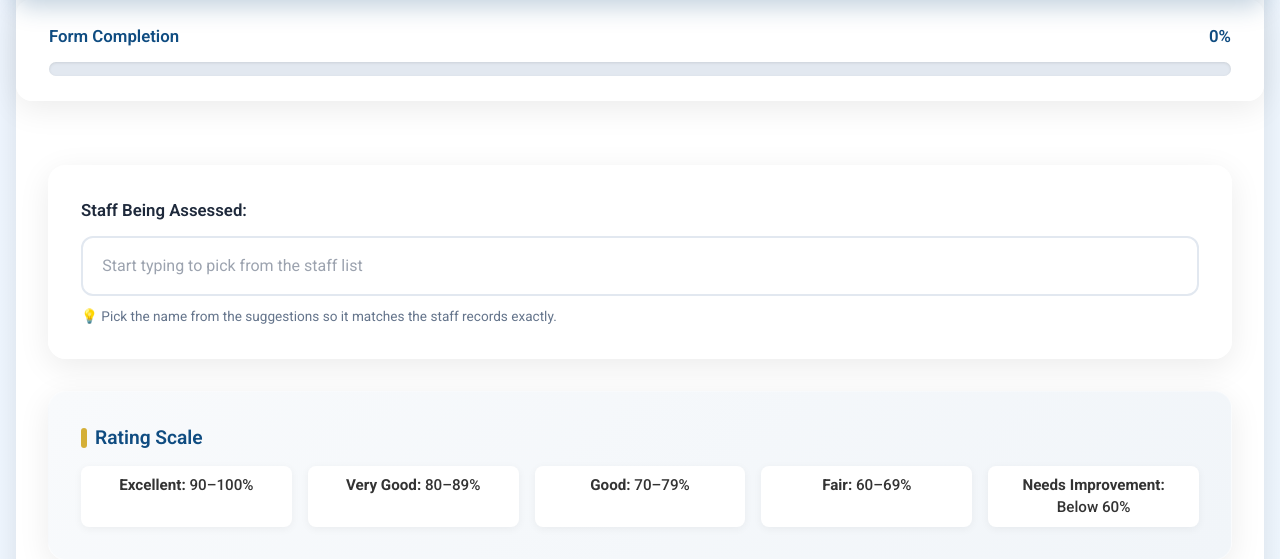
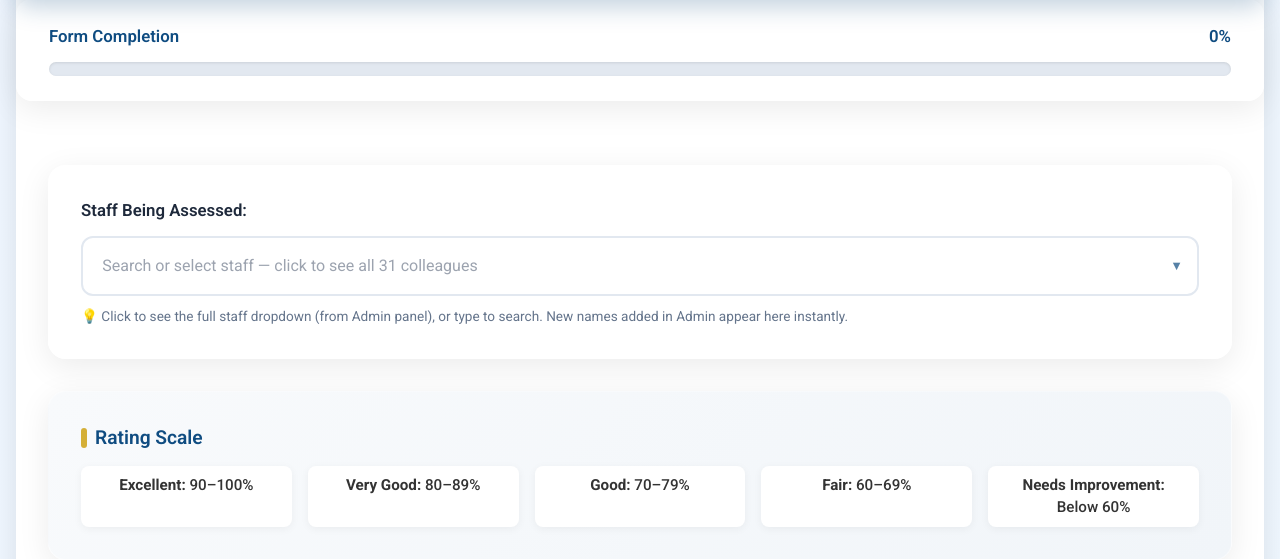
Before and after one commit to Fredderby/appraisal-HQ, a FastAPI app: template backend/templates/index.html in a window 1280 px wide. Shown: the part 307-866 px from the top of the page. Run offline with FastAPI, Linux system fonts and the light colour scheme; the template is opened without the code that fills it, so the values that code supplies are empty; parts of the project's set-up code (start-up, migrations or seed data) failed here and were passed over; some libraries are stand-ins or nearby versions.

Commit message:
feat: searchable dropdown for all DB names + Top 5 leading by overall avg

```diff
--- a/frontend/static/js/script.js
+++ b/frontend/static/js/script.js
@@ -34,8 +34,13 @@ document.addEventListener('DOMContentLoaded', function() {
                 suggestionsBox.classList.add('hidden');
                 return;
             }
+            // dropdown header showing count / source
+            var hdr = document.createElement('div');
+            hdr.className = 'dropdown-header';
+            hdr.textContent = list.length + ' staff — from Admin panel';
+            suggestionsBox.appendChild(hdr);
             list.forEach(function(name) {
-                const div = document.createElement('div');
+                var div = document.createElement('div');
                 div.textContent = name;
                 div.className = 'name-suggestion-item';
                 div.addEventListener('mousedown', function(e) {
@@ -53,8 +58,18 @@ document.addEventListener('DOMContentLoaded', function() {
 
         function selectName(name) {
             nameInput.value = name;
+            var wrap = document.getElementById('name-autocomplete-wrap');
+            if (wrap) wrap.classList.add('has-value');
             suggestionsBox.classList.add('hidden');
             activeIndex = -1;
+            if (nameInput.dispatchEvent) nameInput.dispatchEvent(new Event('change', {bubbles:true}));
+        }
+        function clearSelection() {
+            nameInput.value = '';
+            var wrap = document.getElementById('name-autocomplete-wrap');
+            if (wrap) wrap.classList.remove('has-value');
+            showSuggestions(window.STAFF_NAMES.slice());
+            nameInput.focus();
         }
 
         // --- powerful fuzzy search helpers
@@ -104,25 +119,41 @@ document.addEventListener('DOMContentLoaded', function() {
         }
 
         nameInput.addEventListener('input', function() {
-            var query = nameInput.value.trim().toLowerCase();
-            hideOnFocusName(query);
+            var q = nameInput.value.trim();
+            var wrap = document.getElementById('name-autocomplete-wrap');
+            if (wrap) { if (q) wrap.classList.add('has-value'); else wrap.classList.remove('has-value'); }
+            hideOnFocusName(q.toLowerCase());
         });
-        // show all names on focus/click so every DB name is a potential pop-up
+        // searchable dropdown: click/focus shows full list from Admin panel
         nameInput.addEventListener('focus', function() {
             var q = nameInput.value.trim().toLowerCase();
-            if (!q) showSuggestions(window.STAFF_NAMES.slice(0, 8));
+            if (!q) showSuggestions(window.STAFF_NAMES.slice());
             else hideOnFocusName(q);
         });
         nameInput.addEventListener('click', function() {
             var q = nameInput.value.trim().toLowerCase();
             if (!q && suggestionsBox.classList.contains('hidden')) {
-                showSuggestions(window.STAFF_NAMES.slice(0, 8));
+                showSuggestions(window.STAFF_NAMES.slice());
             }
         });
+        // click on X to clear
+        var wrapEl = document.getElementById('name-autocomplete-wrap');
+        if (wrapEl) {
+            wrapEl.addEventListener('click', function(e) {
+                if (!wrapEl.classList.contains('has-value')) return;
+                var rect = wrapEl.getBoundingClientRect();
+                if (e.clientX > rect.right - 40 && e.clientY > rect.top && e.clientY < rect.bottom) {
+                    if (e.target === wrapEl || e.target.closest && !e.target.closest('#name-suggestions')) {
+                        // crude X hit — only if near right edge and has value
+                        if (wrapEl.classList.contains('has-value')) { e.preventDefault(); clearSelection(); }
+                    }
+                }
+            });
+        }
 
         function hideOnFocusName(query) {
             if (!query) {
-                showSuggestions(window.STAFF_NAMES.slice(0, 8));
+                showSuggestions(window.STAFF_NAMES.slice());
                 return;
             }
             var scored = [];
--- a/frontend/templates/index.html
+++ b/frontend/templates/index.html
@@ -396,22 +396,52 @@
             }
         }
 
-        /* Name Autocomplete */
+        /* Name Autocomplete — searchable dropdown */
         .name-autocomplete {
             position: relative;
         }
+        .name-autocomplete::after {
+            content: '▼';
+            position: absolute;
+            right: 1rem;
+            top: 50%;
+            transform: translateY(-50%);
+            color: var(--dclm-blue);
+            font-size: 0.8rem;
+            pointer-events: none;
+            opacity: 0.7;
+        }
+        .name-autocomplete.has-value::after {
+            content: '✕';
+            pointer-events: auto;
+            cursor: pointer;
+            opacity: 0.5;
+        }
         .name-suggestions {
             position: absolute;
-            top: 100%;
+            top: calc(100% + 6px);
             left: 0;
             right: 0;
             z-index: 50;
             background: white;
             border: 2px solid var(--dclm-blue);
-            border-radius: 0 0 12px 12px;
-            max-height: 240px;
+            border-radius: 12px;
+            max-height: 320px;
             overflow-y: auto;
             box-shadow: 0 12px 32px rgba(0, 0, 0, 0.12);
+            overflow-x: hidden;
+        }
+        .name-suggestions .dropdown-header {
+            padding: 0.6rem 1.2rem;
+            font-size: 0.75rem;
+            font-weight: 600;
+            color: var(--dclm-gray);
+            text-transform: uppercase;
+            letter-spacing: 0.05em;
+            background: #F8FAFC;
+            border-bottom: 1px solid #E2E8F0;
+            position: sticky;
+            top: 0;
         }
         .name-suggestion-item {
             padding: 0.8rem 1.2rem;
@@ -617,11 +647,11 @@
             <!-- Staff Name -->
             <section class="form-section">
                 <label class="section-label">Staff Being Assessed:</label>
-                <div class="name-autocomplete">
-                    <input type="text" id="staff_name" name="staff_name" class="form-input" placeholder="Start typing to pick from the staff list" required autocomplete="off">
+                <div class="name-autocomplete" id="name-autocomplete-wrap">
+                    <input type="text" id="staff_name" name="staff_name" class="form-input" style="padding-right: 2.5rem;" placeholder="Search or select staff — click to see all 31 colleagues" required autocomplete="off">
                     <div id="name-suggestions" class="name-suggestions hidden"></div>
                 </div>
-                <p class="suggestion-hint">💡 Pick the name from the suggestions so it matches the staff records exactly.</p>
+                <p class="suggestion-hint">💡 Click to see the full staff dropdown (from Admin panel), or type to search. New names added in Admin appear here instantly.</p>
                 <input type="hidden" name="device_id" id="device_id" value="">
             </section>
 
@@ -889,7 +919,7 @@
     </div>
 
     <script>window.STAFF_NAMES = {{ staff_names_json | safe }};</script>
-    <script src="{{ url_for('static', path='js/script.js') }}?v=4"></script>
+    <script src="{{ url_for('static', path='js/script.js') }}?v=5"></script>
     <script>
         // Enhanced Progress Logic
         document.addEventListener('DOMContentLoaded', function() {
--- a/main.py
+++ b/main.py
@@ -558,13 +558,33 @@ async def dashboard(request: Request):
             kpis["males"] = cursor.fetchone()[0] or 0
             cursor.execute("SELECT COUNT(DISTINCT a.staff_id) FROM appraisals a JOIN staff_names s ON a.staff_id=s.id WHERE s.gender='female'")
             kpis["females"] = cursor.fetchone()[0] or 0
+            # Top 5 leading by overall average
+            top_leaders = []
+            for s in staff_list:
+                cursor.execute(
+                    "SELECT overall_assessment FROM appraisals WHERE staff_id = %s OR staff_name = %s",
+                    (s["id"], s["name"]),
+                )
+                vals = cursor.fetchall()
+                points = [score_midpoint(r[0]) for r in vals if score_midpoint(r[0]) is not None]
+                if points:
+                    avg = round(sum(points) / len(points), 2)
+                    top_leaders.append({
+                        "id": s["id"],
+                        "name": s["name"],
+                        "gender": s.get("gender", "unspecified"),
+                        "avg": avg,
+                        "count": len(points),
+                    })
+            top_leaders.sort(key=lambda x: x["avg"], reverse=True)
+            top_leaders = top_leaders[:5]
         finally:
             conn.close()
 
     return render_template(
         "dashboard.html",
         request,
-        {"staff_list": staff_list, "kpis": kpis, "site_title": site_title},
+        {"staff_list": staff_list, "kpis": kpis, "site_title": site_title, "top_leaders": top_leaders if 'top_leaders' in locals() else []},
     )
 
 
```
Also changed, not shown: frontend/templates/dashboard.html (+46 -0 lines).
